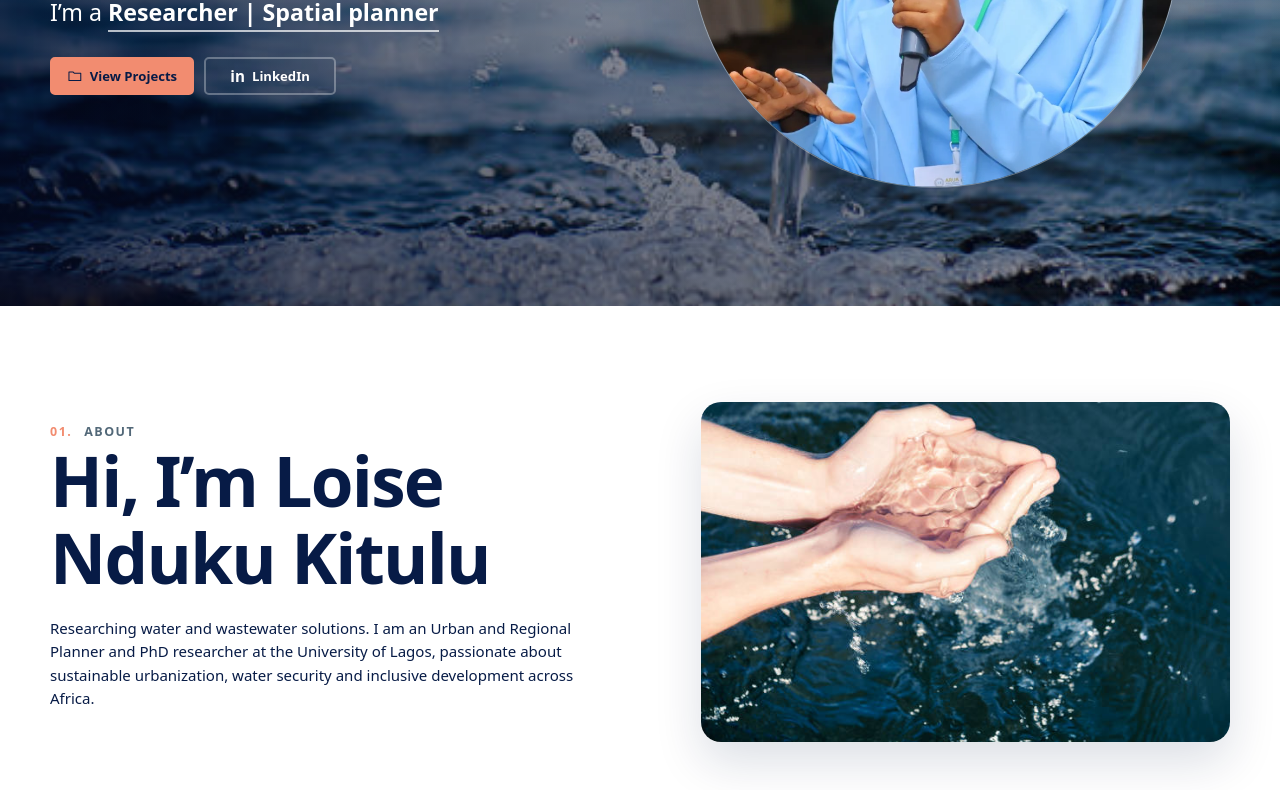
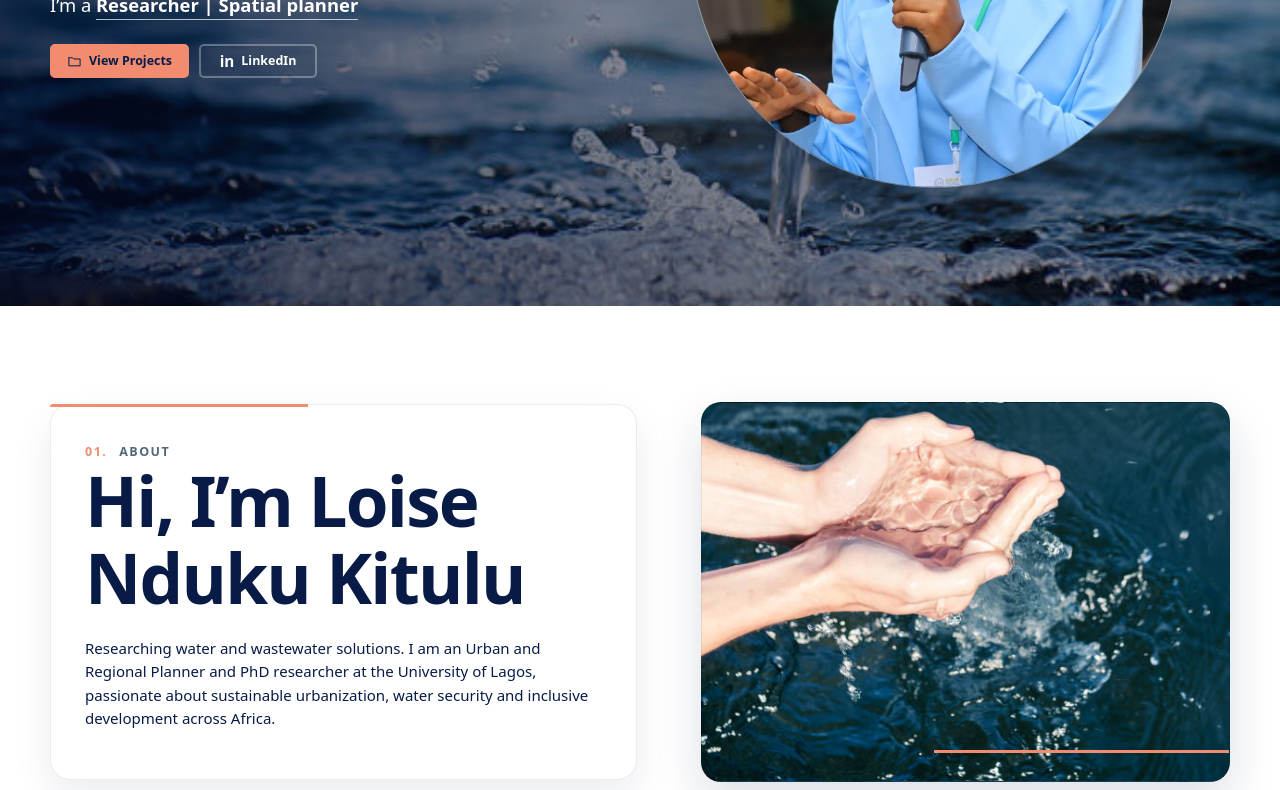
Before and after one commit to simbajr1/LNK, a plain HTML site: page index.html in a window 1280 px wide. Shown: the part 494-1284 px from the top of the page. Drawn offline with Linux system fonts and the light colour scheme.

```diff
--- a/assets/style.css
+++ b/assets/style.css
@@ -2392,3 +2392,82 @@ section[id] {
     white-space: nowrap;
   }
 }
+
+/* Homepage hero and About refinements */
+.hero h1 {
+  font-size: clamp(2.6rem, 5vw, 4.5rem);
+}
+.hero .role {
+  font-size: clamp(0.95rem, 1.5vw, 1.15rem);
+  line-height: 1.45;
+}
+.hero .btn {
+  min-width: 118px;
+  height: 34px;
+  min-height: 34px;
+  padding: 6px 11px;
+  font-size: 0.78rem;
+  line-height: 1;
+}
+#about .about {
+  position: relative;
+  align-items: center;
+  gap: clamp(24px, 5vw, 70px);
+}
+#about .about > div:first-child {
+  position: relative;
+  z-index: 1;
+  padding: clamp(20px, 3vw, 34px);
+  border: 1px solid rgba(7, 27, 70, 0.08);
+  border-radius: 20px;
+  background: #fff;
+  box-shadow: 0 16px 38px rgba(7, 27, 70, 0.08);
+}
+#about .about > div:first-child::before {
+  content: "";
+  position: absolute;
+  top: -1px;
+  left: -1px;
+  width: 44%;
+  height: 3px;
+  border-radius: 20px 0 0;
+  background: var(--accent);
+}
+#about .about-image {
+  display: block;
+  position: relative;
+  z-index: 1;
+  min-height: 380px;
+  border: 1px solid rgba(7, 27, 70, 0.08);
+  border-radius: 20px;
+  background-position: 54% center;
+  box-shadow: 0 20px 48px rgba(7, 27, 70, 0.14);
+}
+#about .about-image::after {
+  content: "";
+  position: absolute;
+  right: 0;
+  bottom: 28px;
+  width: 56%;
+  height: 3px;
+  background: var(--accent);
+}
+#about .about-mobile-portrait {
+  display: none;
+}
+@media (min-width: 1001px) {
+  .hero .w {
+    padding-right: clamp(320px, 42vw, 520px);
+  }
+}
+@media (max-width: 760px) {
+  .hero .w {
+    padding-right: 10px;
+  }
+  .mobile-hero-name {
+    font-size: clamp(1.95rem, 8.8vw, 3rem);
+  }
+  #about .about-image {
+    min-height: 260px;
+  }
+}
```
